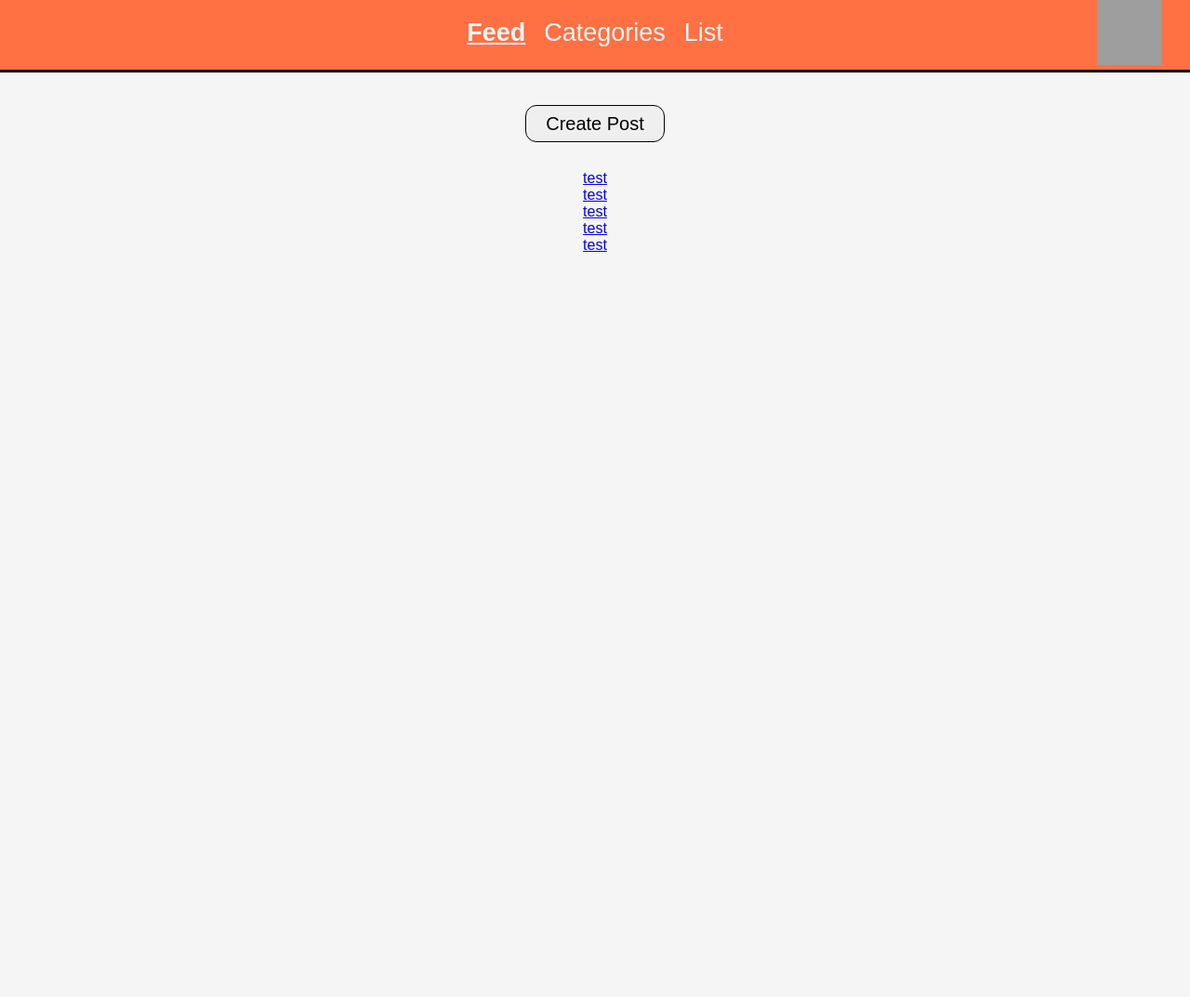
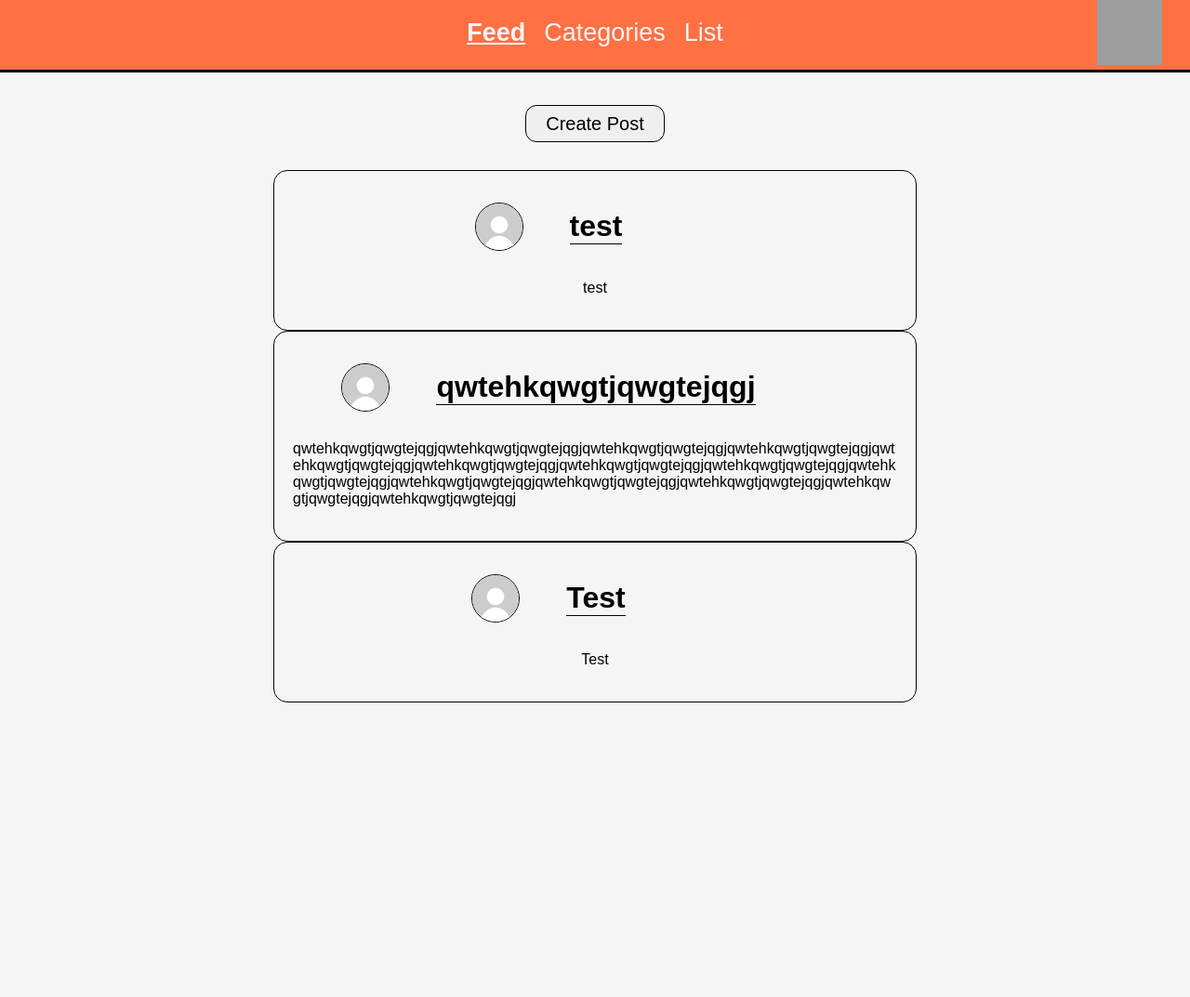
Before and after one commit to MustafaBioS/Kilogram, a Flask app: page / in a window 1280 px wide. Shown: the whole page at 93% size. After the commit the page ends 756 px from the top, so only its background shows below. Run offline with Flask 3, Linux system fonts and the light colour scheme; grey boxes are pictures that could not be loaded.

Commit message:
FIX - Post Description Box Issues

```diff
--- a/app.py
+++ b/app.py
@@ -55,10 +55,27 @@ class Posts(db.Model):
 def load_user(user_id):
     return Users.query.get(int(user_id))
 
-@app.route("/")
+@app.route("/", methods=['GET', 'POST'])
 def home():
     users = Users.query.all()
-    return render_template("index.html", users=users)
+    if request.method == 'GET':
+        return render_template("index.html", users=users)
+    if request.method == 'POST':
+        title = request.form.get('postTitle')
+        desc = request.form.get('postDesc')
+        image = request.files.get('img')
+
+        filename = None
+        if image:
+            filename = image.filename
+            path = f'static/pfp/{filename}'
+            image.save(path)
+
+        new_post = Posts(user_id=current_user.id, title=title, content=desc, image=filename)
+        db.session.add(new_post)
+        db.session.commit()
+        flash("Successfully Created Post", 'success')
+        return redirect(url_for('home'))
 
 @app.route("/login", methods=['GET', 'POST'])
 def login():
@@ -174,6 +191,16 @@ def delete():
     flash("Account Deleted Successfully", 'fail')
     return redirect(url_for('home'))
 
+
+@app.route('/delete/post/<int:post_id>')
+def delete_post(post_id):
+    post = Posts.query.filter_by(id=post_id).first()
+    db.session.delete(post)
+    db.session.commit()
+    flash("post deleted")
+    return redirect(url_for('home'))
+
+
 # Run
 
 if __name__ == "__main__":
--- a/static/styles.css
+++ b/static/styles.css
@@ -234,7 +234,6 @@ html body {
 
 .createCon {
     display: flex;
-    height: 100%;
     width: 100%;
     position: absolute;
 }
@@ -290,6 +289,7 @@ html body {
     z-index: 19;
     text-align: center;
     font-size: 25px;
+    color: black;
 }
 
 .postDesc {
@@ -300,4 +300,99 @@ html body {
     border-bottom-right-radius: 25px;
     font-size: 25px;
     transition: all 0.3s ease;
+    color: black;
 }
+
+.imageCon {
+    display: flex;
+    align-items: center;
+    justify-content: center;
+}
+
+.addImage {
+    height: 45px;
+    width: 150px;
+    background-color: white;
+    border: 1px solid black;
+    border-radius: 25px;
+    display: flex;
+    align-items: center;
+    justify-content: center;
+    font-size: 18px;
+    position: absolute;
+    z-index: 19;
+    margin-bottom: 225px;
+    transition: all 0.3s ease;
+    user-select: none;
+}
+
+.addImage:hover {
+    background-color: black;
+    color: white;
+    cursor: pointer;
+}
+
+.postBox {
+    height: auto;
+    width: 650px;
+    border: 1px solid black;
+    display: flex;
+    align-items: center;
+    flex-direction: column;
+    border-radius: 15px;
+    padding: 20px;
+}
+
+.pTitle {
+    border-bottom: 1px solid black;
+}
+
+.pDesc {
+    word-break: break-word;
+}
+
+.topdir {
+    display: flex;
+    align-items: center;
+    margin-right: 100px;
+}
+
+.authorpfp {
+    border-radius: 50%;
+    height: 50px;
+    width: 50px;
+    transition: all 0.3s ease;
+    border: 1px solid black;
+    margin-right: 50px;
+}
+
+.authorpfp:hover {
+    opacity: 0.6;
+    cursor: pointer;
+}
+
+.submitCon {
+    display: flex;
+    align-items: flex-end;
+    justify-content: flex-end;
+    height: 100%;
+    width: 100%;
+    position: absolute;
+    margin-top: -30px;
+    margin-right: 100px;
+}
+
+.send {
+    background-color: transparent;
+    outline: none;
+    border: none;
+    font-size: 50px;
+    z-index: 51314;
+    opacity: 0;
+    transition: all 0.3s ease;
+}
+
+.send:hover {
+    opacity: 0.6;
+    cursor: pointer;
+}
--- a/templates/index.html
+++ b/templates/index.html
@@ -7,7 +7,7 @@
     <link rel="stylesheet" href="{{ url_for('static', filename='styles.css') }}">
     <link rel="icon" href="../static/burg.png">
 </head>
-<body style="overflow-y: hidden;">
+<body>
 
     <nav class="nv">
         <div class="all">
@@ -35,17 +35,34 @@
     <div class="feedCon">
         <button class="new">Create Post</button>
         {% for user in users %}
-            <a href="{{ url_for('profile', user_id=user.id)}}">
-                test
-            </a>
+            {% for post in user.posts %}
+                <div class="postBox">
+                    <div class="topdir">
+                        <img src="{{ user.pfp }}" alt="Author Pfp" class="authorpfp" data-profile-url="{{ url_for('profile', user_id=user.id) }}">
+                        <h1 class="pTitle">{{ post.title }}</h1>
+                    </div>
+                    <p class="pDesc">{{ post.content }}</p>
+                    {% if post.image %}
+                        <img src="{{ post.filename }}" alt="Post Image" class="postImg">
+                    {% endif %}
+                </div>
+            {% endfor %}
         {% endfor %}
     </div>
 
     <div class="createCon">
         <div class="createOverlay">
-            <form class="create">
-                <input type="text" name="postTitle" class="postTitle" placeholder="Title" maxlength="20">
-                <textarea type="text" class="postDesc" placeholder="What's on your mind, {{ current_user.username }}?"></textarea>
+            <form class="create" action="{{ url_for('home') }}" method="post" >
+                <input type="text" name="postTitle" class="postTitle" placeholder="Title" maxlength="20" required>
+                <textarea type="text" class="postDesc" name="postDesc" maxlength="1000" placeholder="What's on your mind, {{ current_user.username }}?" required></textarea>
+                <div class="imageCon">
+                    <input type="file" accept="image/*" name="img" class="imghid" hidden>
+                    <div class="addImage">Add Image</div>
+                </div>
+                <div class="submitCon">
+                    <input type="submit" value="➤" class="send">
+                </div>
+
             </form>
         </div>
     </div>
@@ -68,25 +85,29 @@
         const title = document.querySelector('.postTitle');
         const desc = document.querySelector('.postDesc');
         const feedCon = document.querySelector('.feedCon');
+        const img = document.querySelector('.imghid');
+        const imgdiv = document.querySelector('.addImage');
+        const authorpfp = document.querySelectorAll('.authorpfp');
+        const send = document.querySelector('.send');
         var on = false
+
+        desc.addEventListener('input', ()=> {
+            send.style.opacity = 1;
+        });
+
+        authorpfp.forEach(img => {
+            img.addEventListener('click', () => {
+                window.location.href = img.dataset.profileUrl;
+            });
+
+        });
+
+        imgdiv.addEventListener('click', ()=> {
+            img.click();
+        })
 
         overlay.classList.remove('showOver');
         create.classList.remove('show');
-
-        n.addEventListener('click', ()=> {
-            if (on == false) {
-                overlay.classList.add('showOver');
-                create.classList.add('show');
-                on = true;
-            }
-
-            else if (on == true){
-                overlay.classList.remove('showOver');
-                create.classList.remove('show');
-                console.log('removed')
-                on = false;
-            };
-        });
 
         document.addEventListener('click', (e)=> {
             if (create.classList.contains('show') && !n.contains(e.target) && !title.contains(e.target) && !desc.contains(e.target)) {
@@ -106,6 +127,22 @@
 
     <script>
         const profile2 = document.querySelector(".profile");
+        const ne = document.querySelector('.new');
+
+        ne.addEventListener('click', ()=> {
+            if (on == false) {
+                overlay.classList.add('showOver');
+                create.classList.add('show');
+                on = true;
+            }
+
+            else if (on == true){
+                overlay.classList.remove('showOver');
+                create.classList.remove('show');
+                console.log('removed')
+                on = false;
+            };
+        });
 
         profile2.addEventListener('click', ()=> {
             console.log("settings")
@@ -117,6 +154,11 @@
 
     <script>
         const profile = document.querySelector(".profile");
+        const nee = document.querySelector('.new');
+
+        nee.addEventListener('click', ()=> {
+            window.location.href = '{{ url_for("login") }}'
+        })
 
         profile.addEventListener('click', ()=> {
             window.location.href = "{{ url_for('login') }}"
--- a/templates/profile.html
+++ b/templates/profile.html
@@ -56,7 +56,11 @@
         </div>
         <div class="posts">
             {% if posts %}
-                {{ user.posts }}
+                {% for user in users %}
+                    {% for post in user.posts %}
+                        {{ user.posts }}
+                    {% endfor %}
+                {% endfor %}
             {% else %}
                 <h1 class="noPost">No Posts Available</h1>
             {% endif %}
```
Also changed, not shown: templates/settings.html (+5 -2 lines), instance/database.db.
